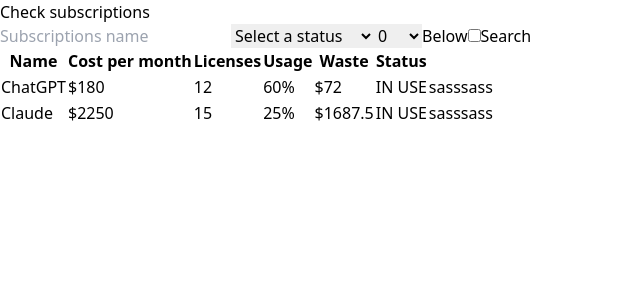
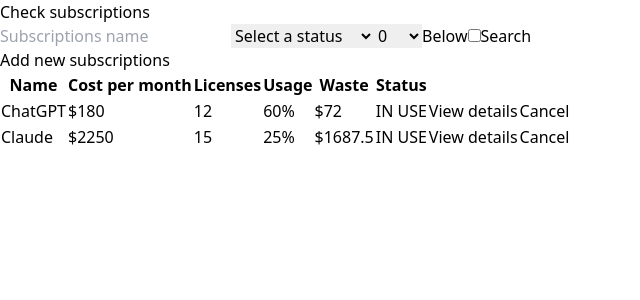
Before and after one commit to AdrianG821/SaaS-mini-project, a React (Vite) app in the folder frontend/: page /dashboard in a window 1280 px wide. Shown: the top 300 px of the page, without its empty margins (0-640 px from the left). Built offline with nearby package versions, Linux system fonts and the light colour scheme.

Commit message:
Added dashboard button component

```diff
--- /dev/null
+++ b/frontend/src/components/DashBtn.tsx
@@ -0,0 +1,15 @@
+type DashBtnType ={
+    name:  string,
+    onClick: (event: React.MouseEvent<HTMLButtonElement>) => void,
+    width:string,
+    disabled?: boolean,
+    position?: string
+}
+
+export default function DashBtn({name, onClick, width,disabled, position = "px-4 py-3"}: DashBtnType) {
+    return (
+        <button className={`${width} rounded-lg bg-blue-600 ${position} font-semibold hover:bg-blue-500`} onClick={onClick} disabled={disabled}>
+            {disabled ? "Loading" : name}
+        </button>
+    )
+}
--- a/frontend/src/pages/Dashboard.tsx
+++ b/frontend/src/pages/Dashboard.tsx
@@ -3,6 +3,7 @@ import { api, checkHealth } from '../../api/api.ts'
 import DashInput from '../components/DashInput.tsx';
 import DashSelect from '../components/DashSelect.tsx';
 import DashCheckBox from '../components/DashCheckBox.tsx';
+import DashBtn from '../components/DashBtn.tsx';
 
 type SubscriptionType = {
   id: number,
@@ -102,11 +103,15 @@ function Dashboard() {
               <DashSelect data={statuses}/>
               <DashSelect data={usage} />
               <DashCheckBox label={"Below"} value={belowCheckBox} onChange={e => setBelowCheckBox(Boolean(e.target.checked))}/>
-              <button onClick={click}>Search</button>
-
+              <DashBtn name={"Search"} width={'w-32'} onClick={click}/>
           </div>
         </div>
 
+        <div className=''>
+          <div className='float-end mr-5'>
+            <DashBtn name={"Add new subscriptions"} width={'w-56'} onClick={click}/>
+          </div>
+        </div>
 
         <div className='flex-1 flex justify-center pt-4'>
           <div className='w-full  flex flex-col p-2 '>
@@ -125,6 +130,7 @@ function Dashboard() {
                     <th>Waste</th>
                     <th>Status</th>
                     <th></th>
+                    <th></th>
 
                   </tr>
                 </thead>
@@ -137,8 +143,13 @@ function Dashboard() {
                       <td>{w.usage}%</td>
                       <td>${(w.price * w.noLincense * (100 - w.usage))/100}</td>
                       <td>{w.status}</td>
-                      <td><button className='bg-red-500'>sass</button>
-                      <button className='bg-red-500'>sass</button></td>
+                      <td>
+                        <DashBtn name={"View details"} width={'w-24'} onClick={click} position=''/>
+
+                      </td>
+                      <td>
+                        <DashBtn name={"Cancel"} width={'w-24'} onClick={click} position=''/>
+                      </td>
                     </tr>
                   ))}
                 </tbody>
```
